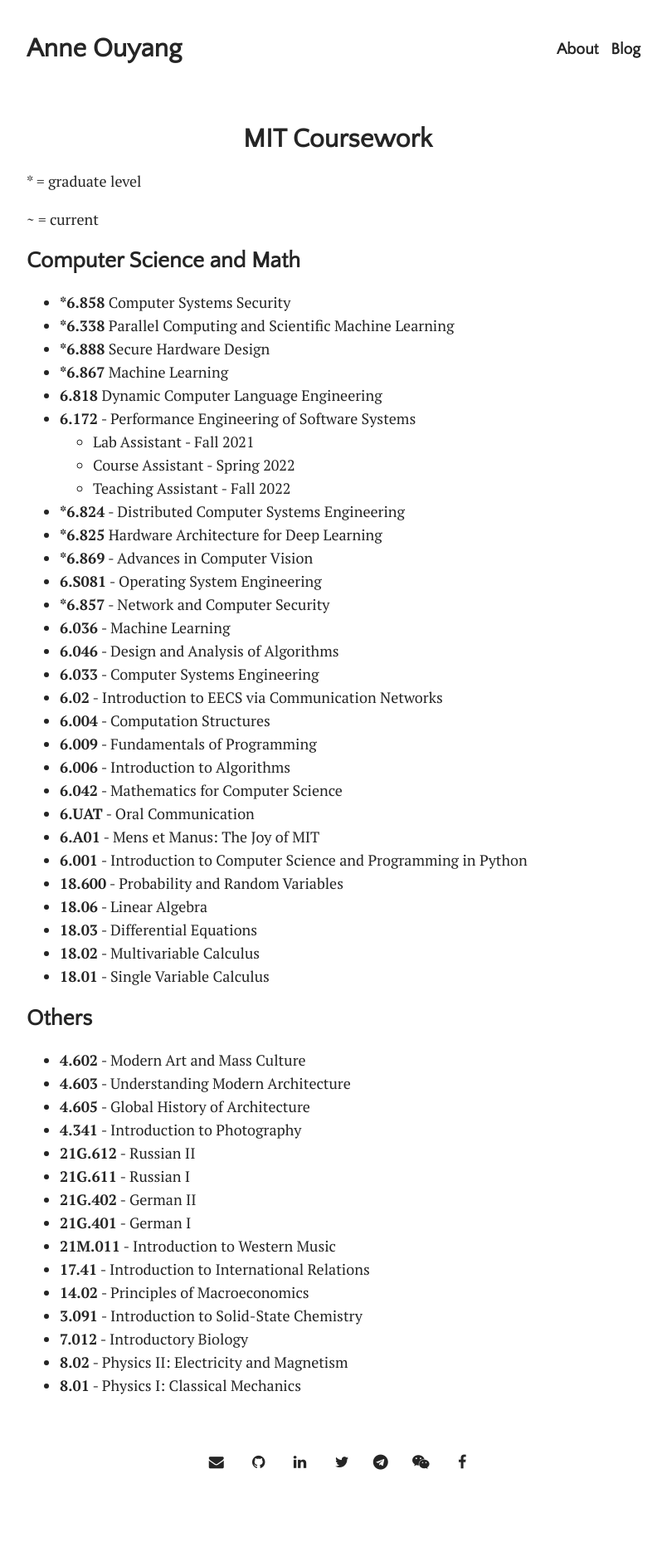
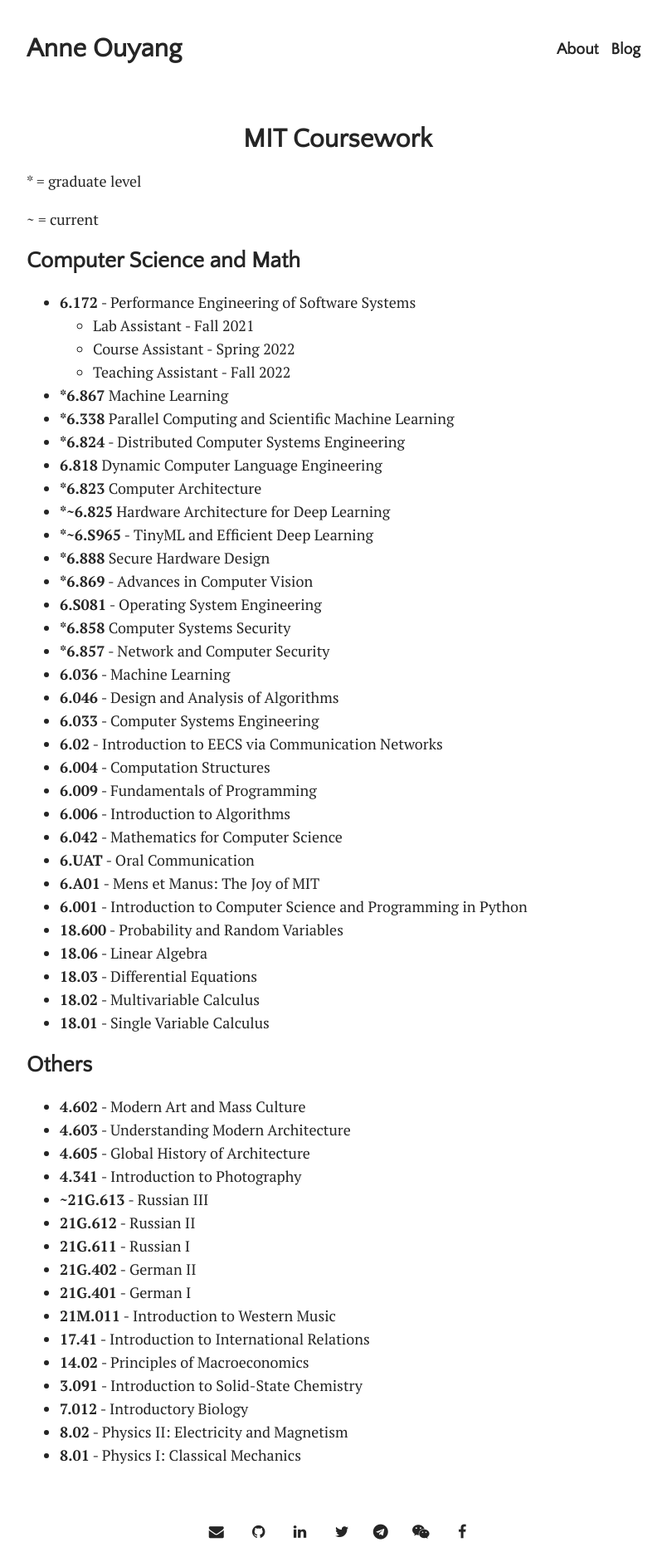
Before and after one commit to anneouyang/anneouyang.github.io, a Jekyll site: the page built from coursework.md, in a window 1280 px wide. Shown: the whole page at 83% size, without its empty margins (233-1037 px from the left). Built offline with Jekyll 4.4.1, drawn with Linux system fonts in a browser that asks for light colours; some web fonts are replaced; before the commit the page ends 1792 px from its top, so only the background shows below that.

Commit message:
Update coursework fall2022

```diff
--- a/coursework.md
+++ b/coursework.md
@@ -10,19 +10,21 @@ title: Coursework
 \~ = current
 
 ## Computer Science and Math
-- **\*6.858** Computer Systems Security
-- **\*6.338** Parallel Computing and Scientific Machine Learning
-- **\*6.888** Secure Hardware Design
-- **\*6.867** Machine Learning
-- **6.818** Dynamic Computer Language Engineering
 - **6.172** - Performance Engineering of Software Systems
   - Lab Assistant - Fall 2021
   - Course Assistant - Spring 2022
   - Teaching Assistant - Fall 2022
+- **\*6.867** Machine Learning
+- **\*6.338** Parallel Computing and Scientific Machine Learning
 - **\*6.824** - Distributed Computer Systems Engineering
-- **\*6.825** Hardware Architecture for Deep Learning
+- **6.818** Dynamic Computer Language Engineering
+- **\*6.823** Computer Architecture
+- **\*\~6.825** Hardware Architecture for Deep Learning
+- **\*\~6.S965** - TinyML and Efficient Deep Learning
+- **\*6.888** Secure Hardware Design
 - **\*6.869** - Advances in Computer Vision
 - **6.S081** - Operating System Engineering
+- **\*6.858** Computer Systems Security
 - **\*6.857** - Network and Computer Security
 - **6.036** - Machine Learning
 - **6.046** - Design and Analysis of Algorithms
@@ -46,6 +48,7 @@ title: Coursework
 - **4.603** - Understanding Modern Architecture
 - **4.605** - Global History of Architecture
 - **4.341** - Introduction to Photography
+- **\~21G.613** - Russian III
 - **21G.612** - Russian II
 - **21G.611** - Russian I
 - **21G.402** - German II
```
